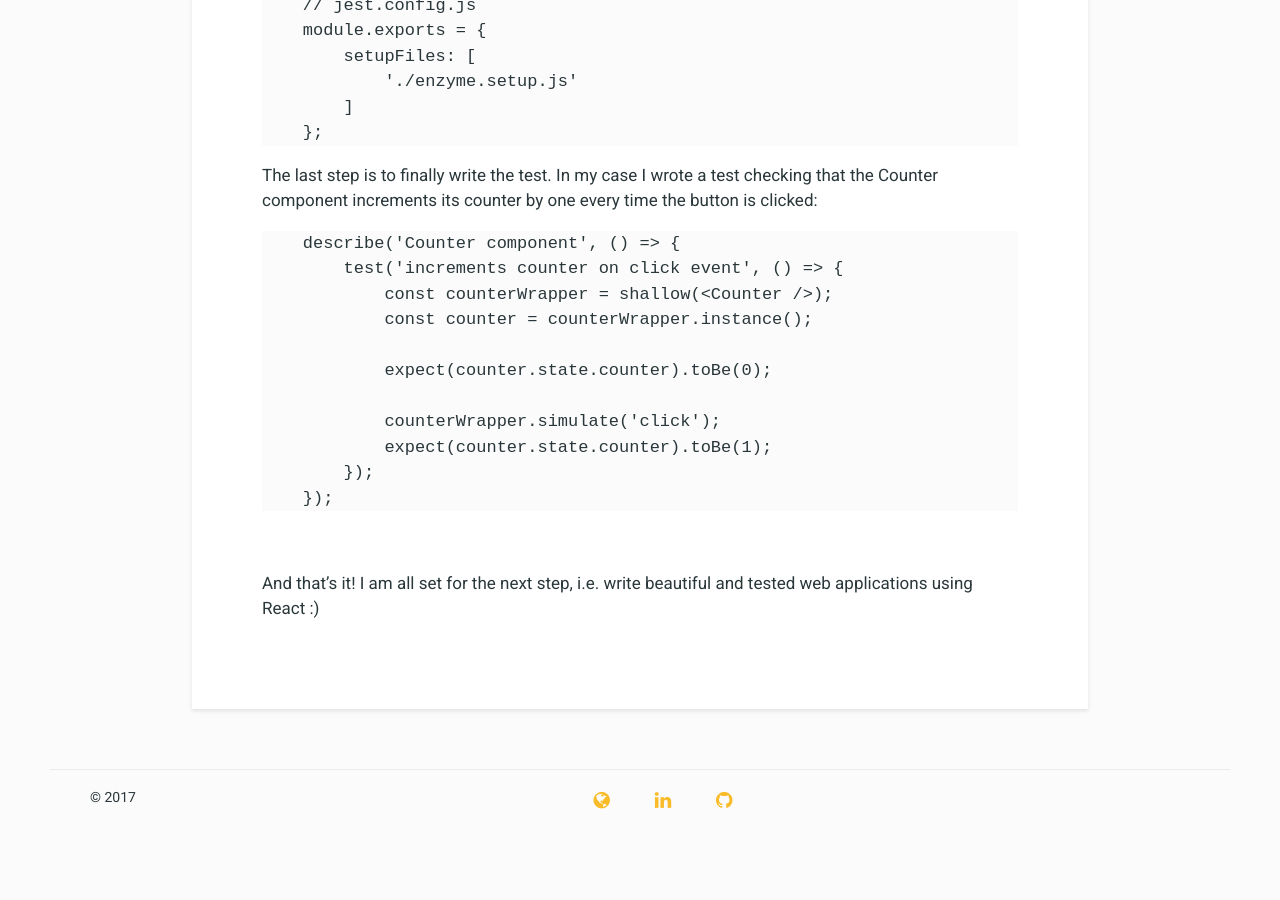
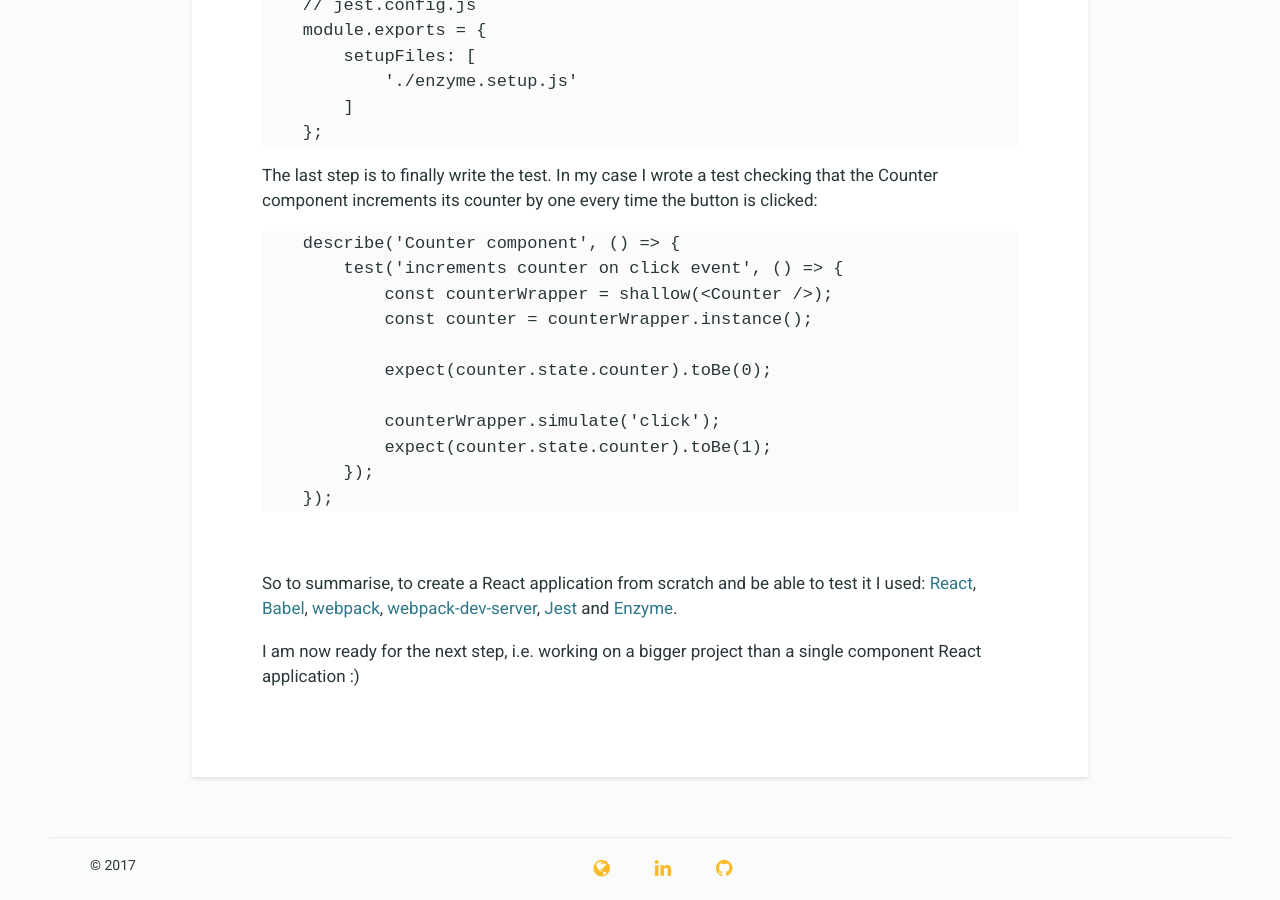
Before and after one commit to caroleolivier/caroleolivier.github.io, a Jekyll site: the page built from _posts/2017-09-26-testing-a-react-app.md, in a window 1280 px wide and 900 px high, scrolled down 3335 px. Built offline with Jekyll 4.4.1, drawn with Linux system fonts in a browser that asks for light colours; before the commit the page ends 4167 px from its top, so only the background shows below that.

Commit message:
summarise dependencies at the end

```diff
--- a/_posts/2017-09-26-testing-a-react-app.md
+++ b/_posts/2017-09-26-testing-a-react-app.md
@@ -128,4 +128,6 @@ The last step is to finally write the test. In my case I wrote a test checking t
 
 <br/>
 
-And that's it! I am all set for the next step, i.e. write beautiful and tested web applications using React :)
+So to summarise, to create a React application from scratch and be able to test it I used: [React](https://facebook.github.io/react/), [Babel](https://babeljs.io), [webpack](webpack.js.org), [webpack-dev-server](https://webpack.js.org/configuration/dev-server/), [Jest](https://facebook.github.io/jest/) and [Enzyme](airbnb.io/enzyme/).
+
+I am now ready for the next step, i.e. working on a bigger project than a single component React application :)
```
